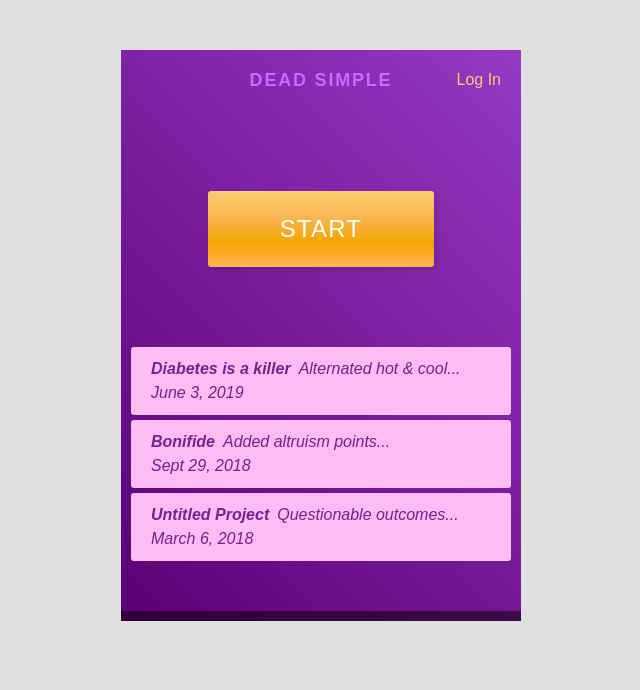
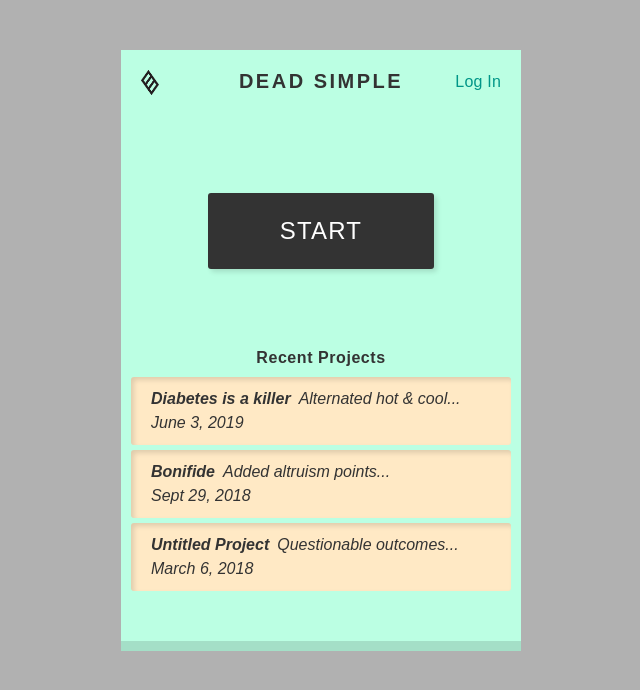
Before and after one commit to MacTruck/start, a website: page index.html in a window 1280 px wide. Shown: the whole page, without its empty margins (319-959 px from the left). Drawn offline with Linux system fonts and the light colour scheme.

Commit message:
adjusted colors, added icon

```diff
--- a/index.html
+++ b/index.html
@@ -9,7 +9,11 @@
 </head>
 <body>
 	<div id="popup">Don't forget to add new tasks</div>
-	<header><h1>Dead Simple</h1><a id="loginButton" href="#">Log In</a></header>
+	<header>
+		<img id='icon' src='diamondTriple.png'>
+		<h1>Dead Simple</h1>
+		<a id="loginButton" href="#">Log In</a>
+	</header>
 	<button id="startButton">Start</button>
 	<div id="timer">00:00:00</div>
 	<button id="pause-play">Pause</button>
@@ -19,6 +23,7 @@
 		<input type="text" name="project" placeholder="Project">
 	</form>
 	<ul class="recordList">
+		<h3>Recent Projects</h3>
 		<li>
 			<span class="recordTitle">Diabetes is a killer</span><span class="recordTasks">Alternated hot & cool...</span>
 			<p>June 3, 2019</p>
--- a/public/index.js
+++ b/public/index.js
@@ -13,7 +13,13 @@ popup.addEventListener('click', () => {
 });
 
 pausePlay.addEventListener('click', () => {
-	pausePlay.innerHTML = pausePlay.innerHTML === 'Pause' ? 'Play' : 'Pause';
+	if (pausePlay.innerHTML === 'Pause') {
+		pausePlay.innerHTML = 'Play';
+		pausePlay.style.background = '#166b63';
+	} else {
+		pausePlay.innerHTML = 'Pause';
+		pausePlay.style.background = '#009688';
+	}
 });
 
 startButton.addEventListener('click', () => {
--- a/public/style.css
+++ b/public/style.css
@@ -14,6 +14,7 @@ html {
 	margin-left: auto;
 	margin-right: auto;
 	background: #e0e0e0;
+	background: #b1b1b1;
 }
 body {
 	color: #333;
@@ -23,6 +24,7 @@ body {
 	position: relative;
 	background: #eee;
 	background-image: linear-gradient(45deg, #5d0074, #9639c4);
+	background: #bbffe3;	/* green */
 	margin-top: 50px;
 }
 header {
@@ -30,14 +32,23 @@ header {
 	/*background: rgba(0,0,0,.35);*/
 	position: relative;
 }
+header img#icon {
+	position: absolute;
+	left: 20px;
+	top: 20px;
+	height: 25px;
+}
 a#loginButton {
 	position: absolute;
 	right: 10px;
-	top: 16px;
+	top: 18px;
 	text-decoration: none;
 	/*background: #ffc966;*/
 	color: #ffc966;
+	color: #333; /* gray */
+	color: #009688; /* dark green */
 	font-weight: 500;
+	letter-spacing: .0125em;
 	border-radius: 3px;
 	padding: 5px 10px;
 }
@@ -46,11 +57,19 @@ h1 {
 	/*color: #f56767;*/
 	/*color: #efbaff;*/
 	color: #cd67ff;
-	font-size: 1.125rem;
+	color: #333; /* gray */
+	font-size: 1.25rem;
 	font-weight: 700;
 	letter-spacing: .1em;
+	letter-spacing: .125em;
 	text-transform: uppercase;
 	/*text-shadow: 2px 2px 2px rgba(0,0,0,.25)*/
+}
+h3 {
+	color: #ffbdf3;
+	color: #333; /* gray */
+	letter-spacing: .035em;
+	margin-bottom: 10px;
 }
 #popup {
 	display: none;
@@ -75,17 +94,17 @@ button {
 	/*background: #27c042;	 /* green */
 	background: #f5a500;
 	background-image: linear-gradient(360deg, #fbb655, #f5a500, #fbb655, #f9cd73);
+	background: #333; /* gray */
 	box-shadow: 3px 3px 5px rgba(0,0,0,.125);
 	transition: .125s ease all;
 }
-button:hover {
-	box-shadow: 0 0 40px rgba(249, 205, 115, .75);
-}
 button#pause-play, button#stop-save {
+	background: #009688; /* dark green */
+	letter-spacing: .05em;
 	display: none;
 }
 button#pause-play:hover, button#stop-save:hover {
-	box-shadow: 0 0 20px rgba(249, 205, 115, .75);
+	/*box-shadow: 0 0 20px rgba(249, 205, 115, .75);*/
 }
 button#startButton {
 	font-size: 1.5rem;
@@ -93,6 +112,12 @@ button#startButton {
 	letter-spacing: .05em;
 	display: block;
 	margin: 5rem auto;
+	/*box-shadow: 0px 0px 40px rgba(0,0,0,.5);*/
+}
+button:hover, button#startButton:hover {
+	/*box-shadow: 0 0 40px rgba(249, 205, 115, .75);*/
+	background: #009688;
+	/*color: #333;*/
 }
 div#timer {
 	font-family: 'Source Sans Pro', sans-serif;
@@ -100,8 +125,10 @@ div#timer {
 	letter-spacing: .025em;
 	display: none;
 	/*padding: 1em 3em;*/
-	margin: 5rem auto;
+	margin: 3rem auto 4rem auto;
 	color: white;
+	color: #009688; /* green */
+	/*color: #333;*/
 	text-align: center;
 }
 #recordForm {
@@ -116,21 +143,25 @@ input[type='text'] {
 	/*background: #ffb8a7;*/
 	/*background: #71d8d6;*/
 	background: #ffbdf3;
+	background: #ffe9c5; /* light orange */
 	color: #792190;
+	color: #333;
 	font-family: 'Soure Sans Pro', sans-serif;
 	margin: 5px 0;
 	padding: 10px 20px;
 	width: 100%;
 	border-radius: 3px;
+	box-shadow: inset 3px 3px 5px rgba(0,0,0,.125);
 	display: block;
 }
 ::placeholder {
 	font-family: 'Raleway', sans-serif;
 	font-weight: 400;
 	font-style: italic;
-	color: #999;
+/*	color: #999;
 	color: #ce5309;
 	color: #792190;
+	color: #009688; /* dark green */*/
 }
 ul {
 	list-style-type: none;
@@ -139,12 +170,16 @@ ul {
 	/*color: #777;*/
 	/*color: #df6013;*/
 	color: #792190;
+	color: #333; /* gray */
 	margin: 5px 10px;
 	padding: 10px 20px;
 	line-height: 1.5em;
 	/*background: #ddd;*/
 	/*background: #ffd3c2;*/
-	background: #ffbdf3;
+	background: #ffbdf3; /* purple */
+	background: #e4fff3; /* light green */
+	background: #ffe9c5; /* light orange */
+	box-shadow: inset 3px 3px 5px rgba(0,0,0,.125);
 	border-radius: 3px;
 	text-align: left;
 	font-style: italic;
@@ -160,7 +195,8 @@ ul {
 footer {
 	margin-top: 50px;
 	/*padding: 20px;*/
-	background: rgba(0,0,0,.5);
+	background: rgba(0,0,0,.125);
 	color: #ccc;
 	height: 10px;
+	/*border-bottom: 3px solid #34a595;*/
 }
```
Also changed, not shown: diamondTriple.png (added).
